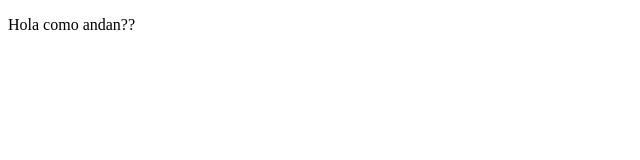
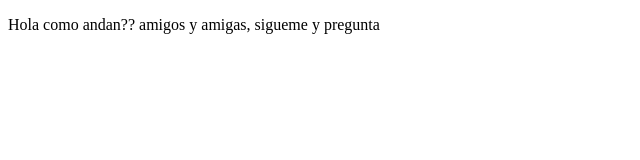
Before and after one commit to Collado-77/ProyectoPlatzi, a plain HTML site: page index.html in a window 1280 px wide. Shown: the whole page, without its empty margins (0-640 px from the left). Drawn offline with Linux system fonts and the light colour scheme.

Commit message:
Cambios agregados

```diff
--- a/index.html
+++ b/index.html
@@ -8,7 +8,7 @@
 </head>
 <body>
     <p>
-        Hola como andan??
+        Hola como andan?? amigos y amigas, sigueme y pregunta
     </p>
 </body>
 </html>
```
